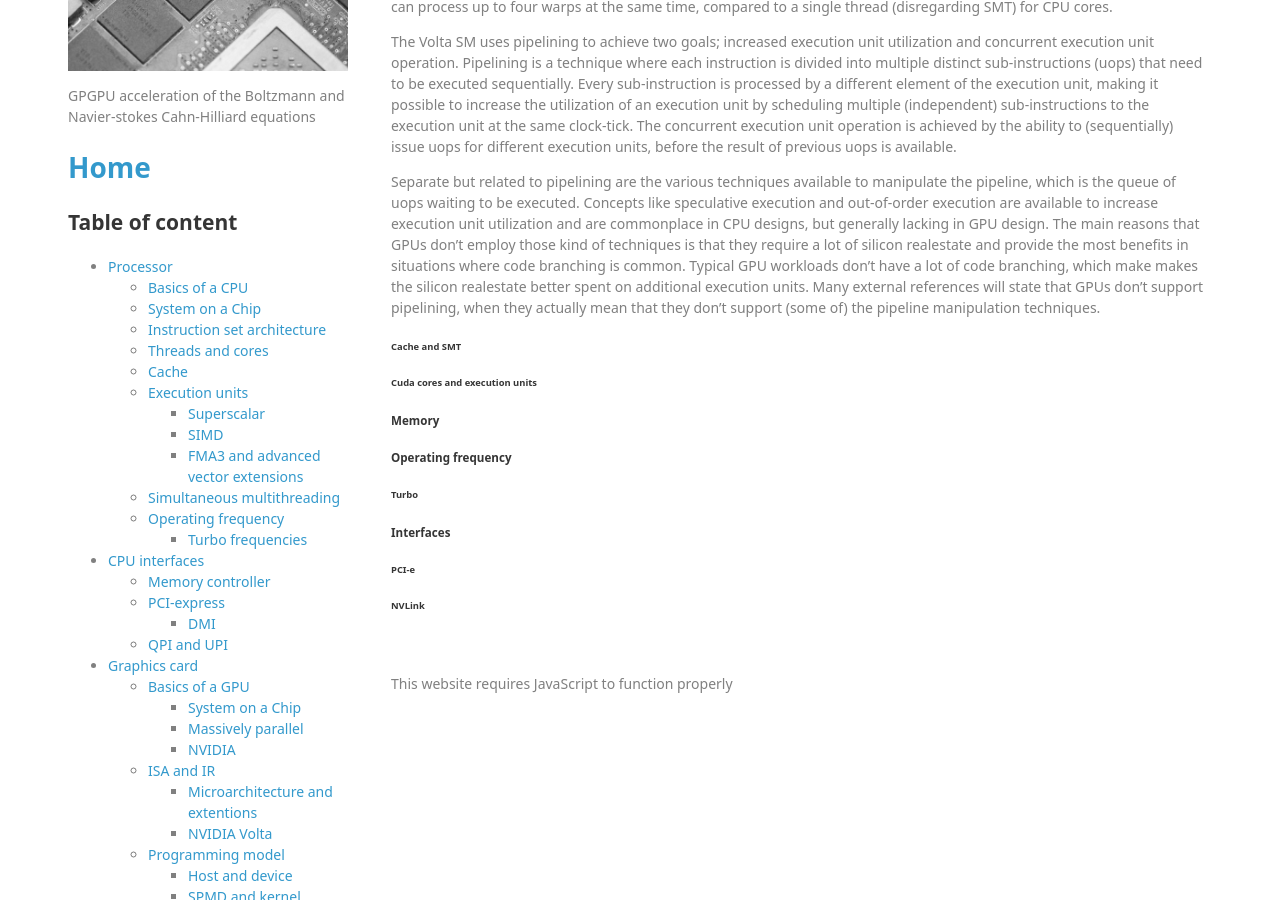
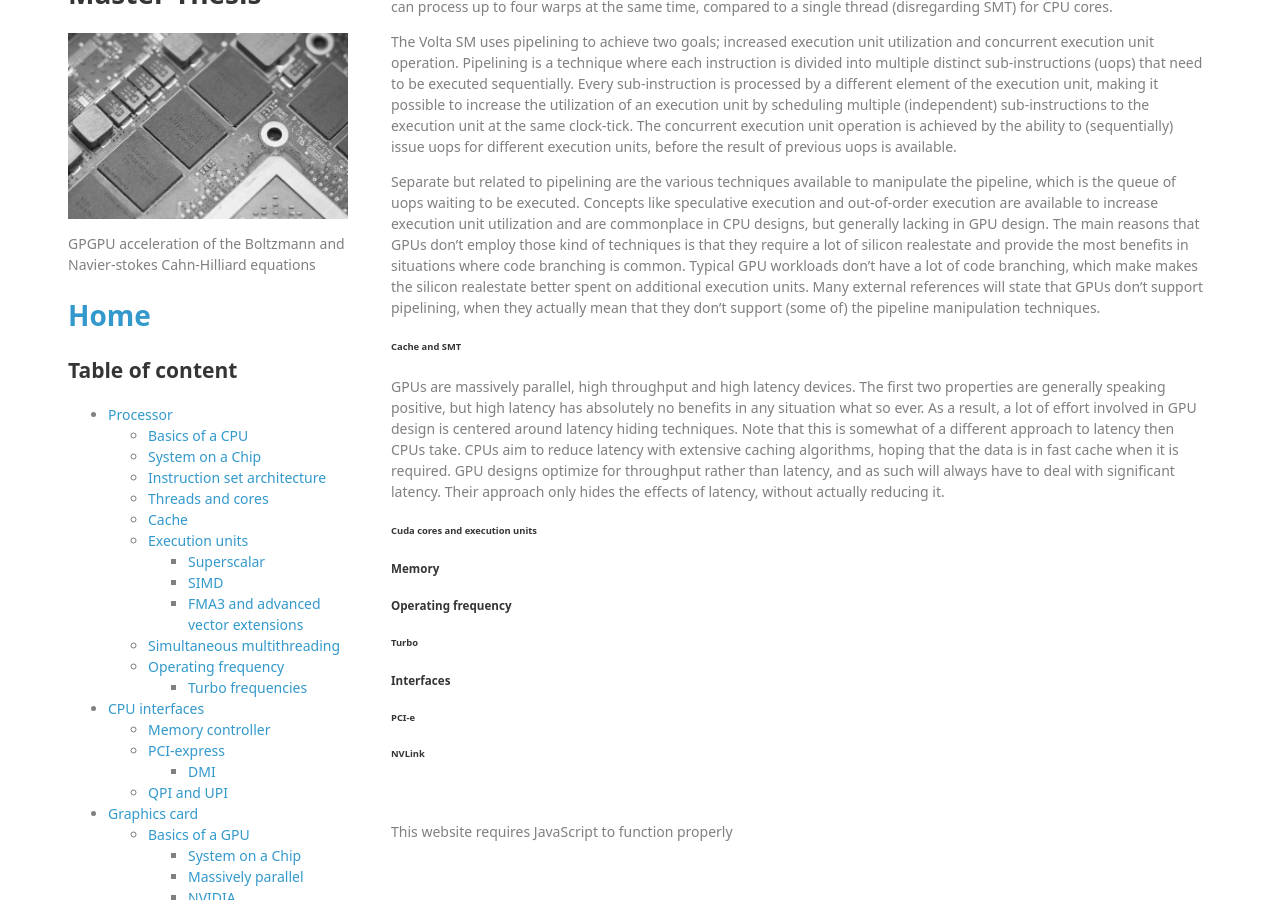
Before and after one commit to lucasbekker/lucasbekker.github.io, a Jekyll site: the page built from _sections/Computer_components.md, in a window 1280 px wide and 900 px high, scrolled down 11366 px. Built offline with Jekyll 4.4.1, drawn with Linux system fonts in a browser that asks for light colours; nearby versions of some CDN libraries; formulas are drawn with MathJax 3.

Commit message:
Started work on cache and SMT subsection.

```diff
--- a/_sections/Computer_components.md
+++ b/_sections/Computer_components.md
@@ -300,6 +300,8 @@
 
 ###### Cache and SMT
 
+GPUs are massively parallel, high throughput and high latency devices. The first two properties are generally speaking positive, but high latency has absolutely no benefits in any situation what so ever. As a result, a lot of effort involved in GPU design is centered around latency hiding techniques. Note that this is somewhat of a different approach to latency then CPUs take. CPUs aim to reduce latency with extensive caching algorithms, hoping that the data is in fast cache when it is required. GPU designs optimize for throughput rather than latency, and as such will always have to deal with significant latency. Their approach only hides the effects of latency, without actually reducing it.
+
 ###### Cuda cores and execution units
 
 ##### Memory
```
